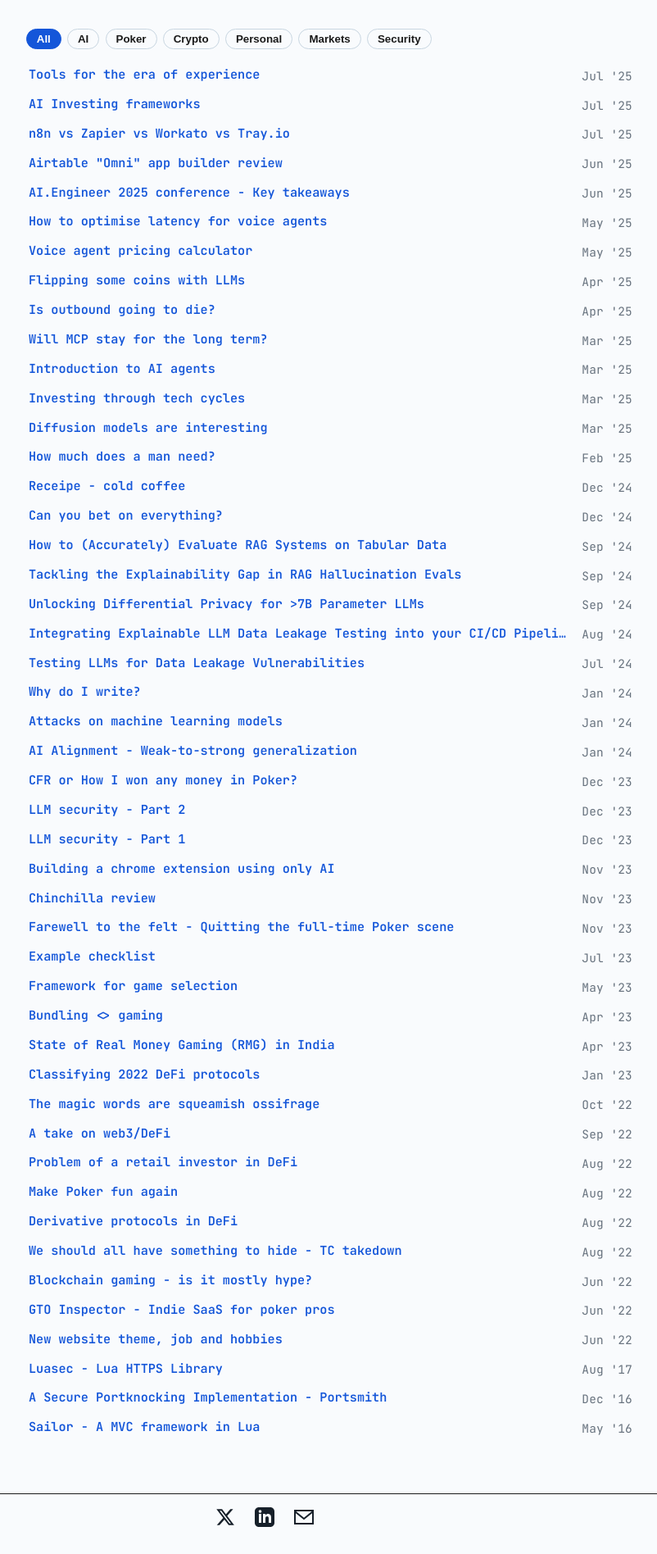
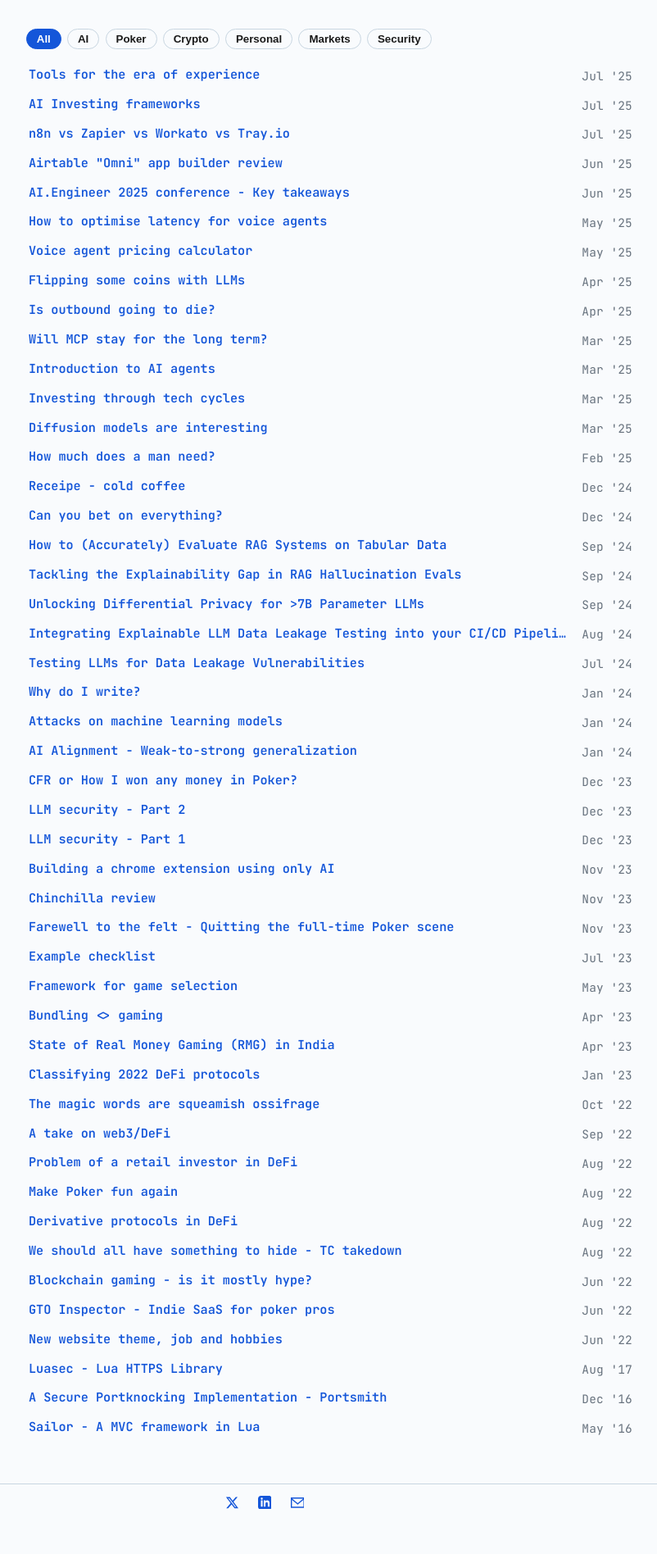
Before and after one commit to r-nikhil/r-nikhil.github.io, a Jekyll site: the page built from index.html, in a window 1280 px wide. Shown: the part 914-2810 px from the top of the page at 82% size, without its empty margins (317-1119 px from the left). Built offline with Jekyll 4.4.1, drawn with Linux system fonts in a browser that asks for light colours; after the commit the page ends 2769 px from its top, so only the background shows below that.

Commit message:
Compact cobalt footer

```diff
--- a/_sass/_main.scss
+++ b/_sass/_main.scss
@@ -476,34 +476,72 @@
 }
 
 .site-footer {
-  margin-top: 2rem;
-  padding: 1rem 0;
-  border-top: 1px solid var(--border-color);
+  --footer-paper: var(--home-paper, var(--projects-paper, #f9fbfd));
+  --footer-cobalt: var(--home-cobalt, var(--projects-cobalt, #1456d9));
+  --footer-cobalt-dark: var(--home-cobalt-dark, var(--projects-cobalt-dark, #0c3ba1));
+  --footer-cobalt-soft: var(--home-cobalt-soft, var(--projects-cobalt-soft, #e8f2ff));
+  --footer-grid-rule: var(--home-grid-rule, var(--projects-grid-rule, #c8d6e1));
+  margin-top: 1.25rem;
+  padding: 0.5rem 0;
+  border-top: 1px solid var(--footer-grid-rule);
+  background-color: var(--footer-paper);
 
   .footer-content {
-    max-width: var(--width);
+    width: calc(100% - 2rem);
+    max-width: 60rem;
     margin: 0 auto;
     text-align: center;
   }
 
   .social-links {
     display: flex;
+    align-items: center;
     justify-content: center;
-    gap: 1.5rem;
-    margin-bottom: 0.5rem;
+    flex-wrap: nowrap;
+    gap: 0.75rem;
+    margin: 0;
+    line-height: 1;
   }
 
   .social-link {
-    color: var(--text-main);
-    transition: color 0.2s;
+    display: inline-flex;
+    align-items: center;
+    justify-content: center;
+    width: 1.75rem;
+    height: 1.75rem;
+    padding: 0;
+    color: var(--footer-cobalt);
+    background-color: transparent;
+    border-bottom: 0;
+    transition: color 0.15s ease, background-color 0.15s ease;
 
     &:hover {
-      color: var(--links);
+      color: var(--footer-cobalt-dark);
+      background-color: var(--footer-cobalt-soft);
+    }
+
+    &:focus-visible {
+      color: var(--footer-cobalt-dark);
+      background-color: var(--footer-cobalt-soft);
+      outline: 1px solid var(--footer-cobalt);
+      outline-offset: 2px;
+    }
+
+    svg {
+      display: block;
+      width: 1.05rem;
+      height: 1.05rem;
     }
   }
+}
 
-  .footer-text {
-    font-size: 0.9rem;
-    color: var(--text-aux);
+@media screen and (max-width: 45rem) {
+  .site-footer {
+    margin-top: 1rem;
+    padding: 0.4rem 0;
+
+    .footer-content {
+      width: calc(100% - 1rem);
+    }
   }
 }
```
